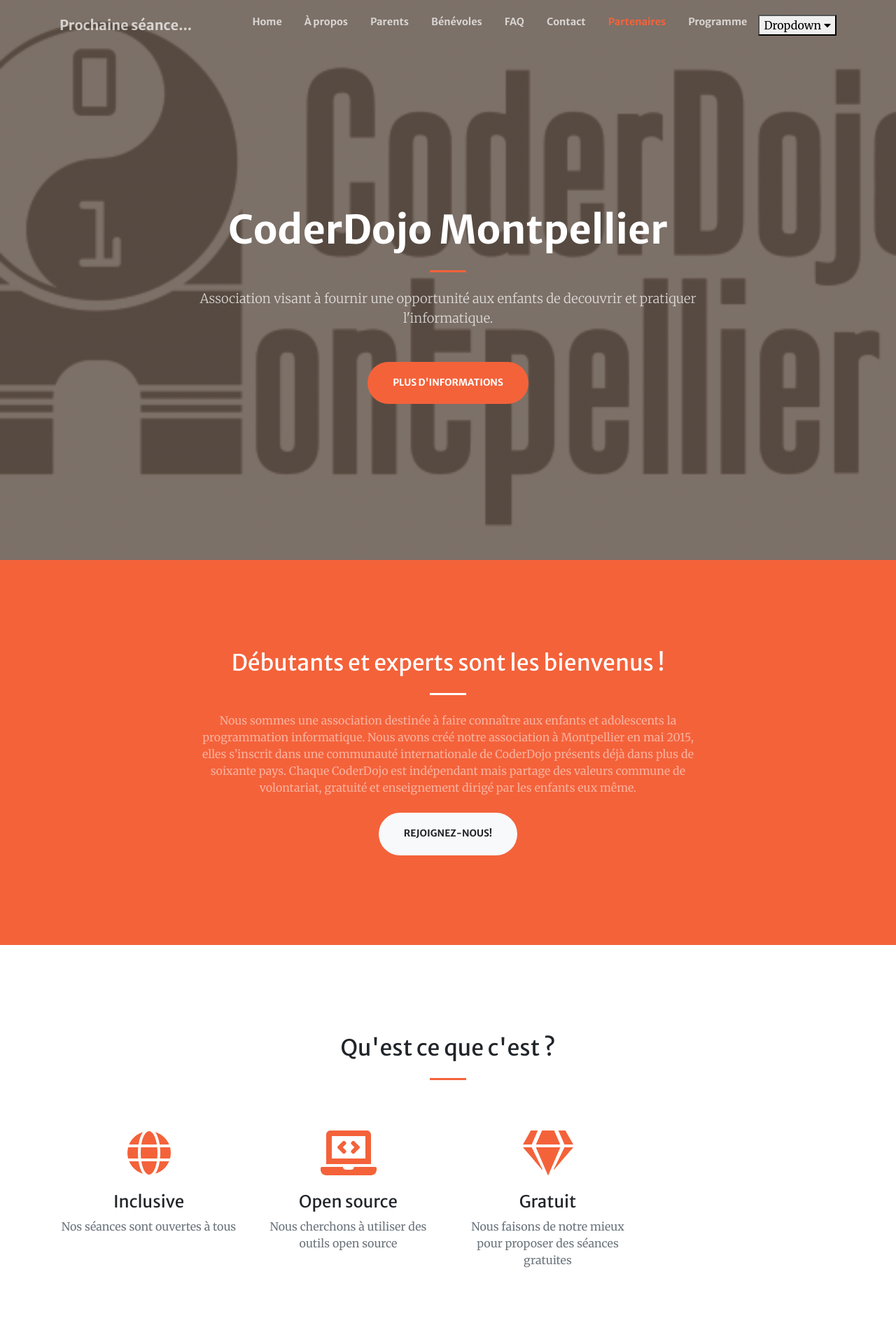
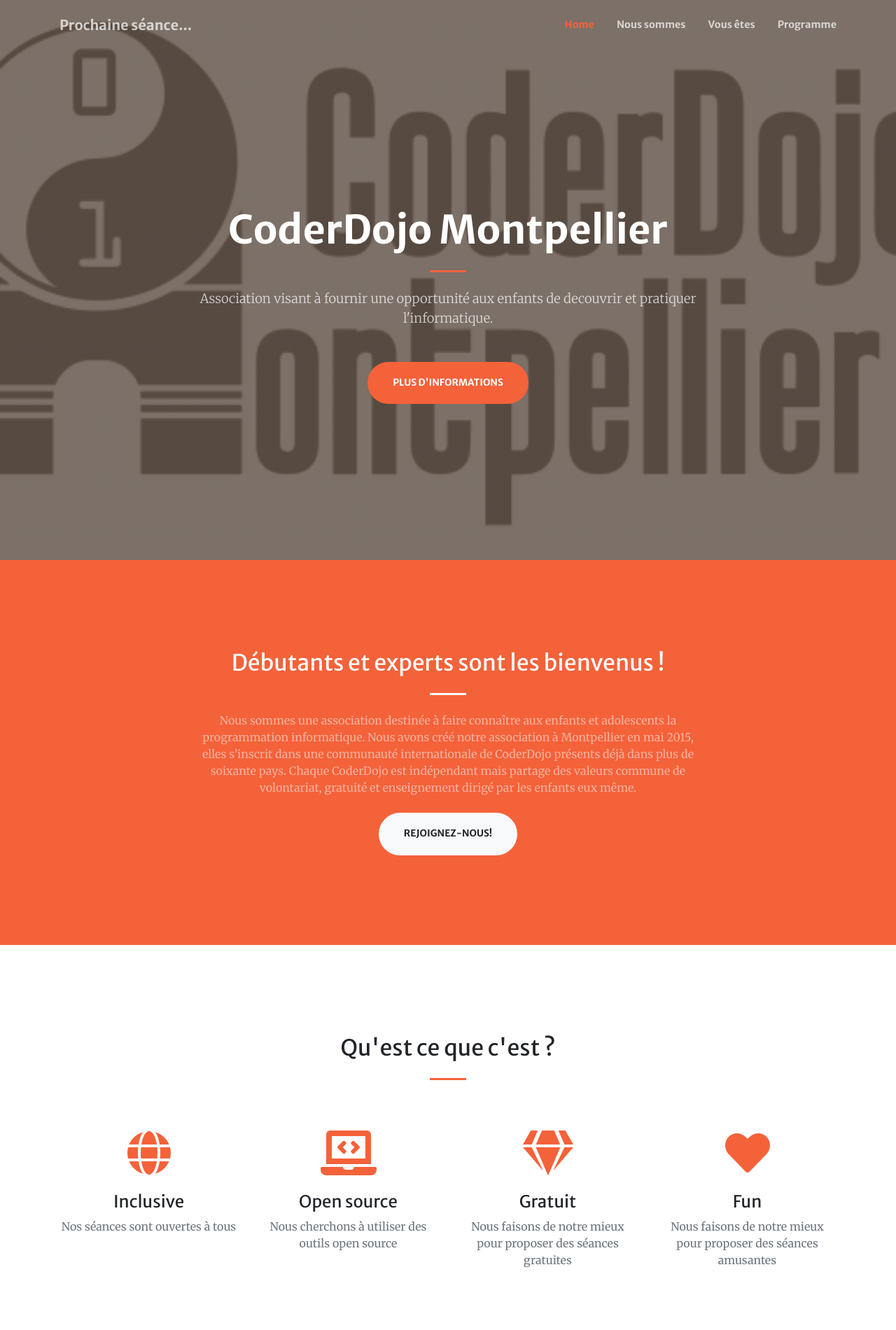
Before and after one commit to kevin-mcg/site_cd_mtp, a plain HTML site: page index.html in a window 1280 px wide. Shown: the top 1900 px of the page at 70% size. Drawn offline with nearby package versions, Linux system fonts and the light colour scheme.

Commit message:
NS and VE menus HTML

```diff
--- a/index.html
+++ b/index.html
@@ -27,23 +27,24 @@
                 <div class="collapse navbar-collapse" id="navbarResponsive">
                     <ul class="navbar-nav ml-auto my-2 my-lg-0">
                         <li class="nav-item"><a class="nav-link js-scroll-trigger" href="#home">Home</a></li>
-                        <li class="nav-item"><a class="nav-link js-scroll-trigger" href="#about">À propos</a></li>
-                        <li class="nav-item"><a class="nav-link js-scroll-trigger" href="#parents">Parents</a></li>
-                        <li class="nav-item"><a class="nav-link js-scroll-trigger" href="#volunteers">Bénévoles</a></li>
-                        <li class="nav-item"><a class="nav-link js-scroll-trigger" href="faq.html">FAQ</a></li>
-                        <li class="nav-item"><a class="nav-link js-scroll-trigger" href="#contact">Contact</a></li>
-                        <li class="nav-item"><a class="nav-link js-scroll-trigger" href="#partners">Partenaires</a></li>
+                        <li class="nav-item"><a class="nav-link js-scroll-trigger dropbtn" onclick="toggleDropdown()">Nous sommes</a>
+                            <div class="dropdown-content" id="myDropdownNs">
+                                <a href="#about">À propos</a>
+                                <a href="#projets">Projets</a>
+                                <a href="faq.html">FAQ</a>
+                                <a href="#contact">Contact</a>
+                            </div>
+                        </li>
+                        <li class="nav-item"><a class="nav-link js-scroll-trigger dropbtn" onclick="toggleDropdown()">Vous êtes</a>
+                            <div class="dropdown-content" id="myDropdownVe">
+                                <a href="#parents">Parent</a>
+                                <a href="#partners">Partenaires</a>
+                                <a href="#collectivite">Collectivité</a>
+                                <a href="#enterprise">Entreprise</a>
+                                <a href="#volunteers">Bénévoles</a>
+                            </div>
+                        </li>
                         <li class="nav-item"><a class="nav-link js-scroll-trigger" href="programme.html">Programme</a></li>
-                        <div>
-                            <button class="dropbtn" onclick="toggleDropdown()">
-                                Dropdown <i class="fa fa-caret-down"></i>
-                            </button>
-                            <div class="dropdown-content" id="myDropdown">
-                                <a href="#">Link 1</a>
-                                <a href="#">Link 2</a>
-                                <a href="#">Link 3</a>
-                            </div>
-                        </div>
                     </ul>
                 </div>
             </div>
@@ -103,6 +104,13 @@
                             <i class="fas fa-4x fa-gem text-primary mb-4"></i>
                             <h3 class="h4 mb-2">Gratuit</h3>
                             <p class="text-muted mb-0">Nous faisons de notre mieux pour proposer des séances gratuites</p>
+                        </div>
+                    </div>
+                    <div class="col-lg-3 col-md-6 text-center">
+                        <div class="mt-5">
+                            <i class="fas fa-4x fa-heart text-primary mb-4"></i>
+                            <h3 class="h4 mb-2">Fun</h3>
+                            <p class="text-muted mb-0">Nous faisons de notre mieux pour proposer des séances amusantes</p>
                         </div>
                     </div>
                 </div>
```
